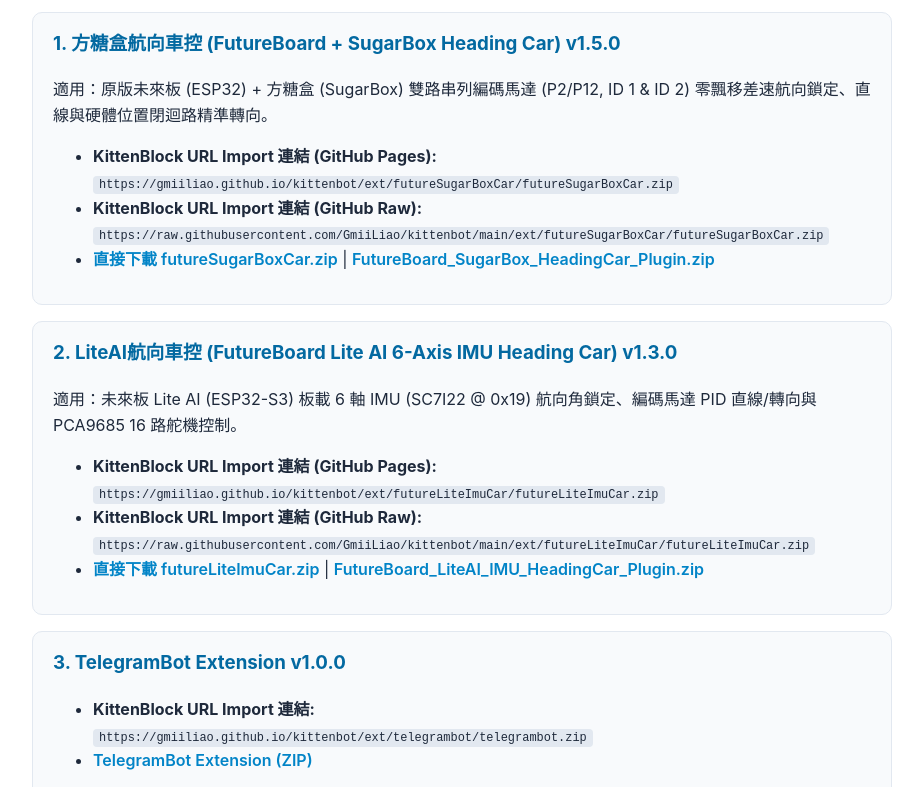
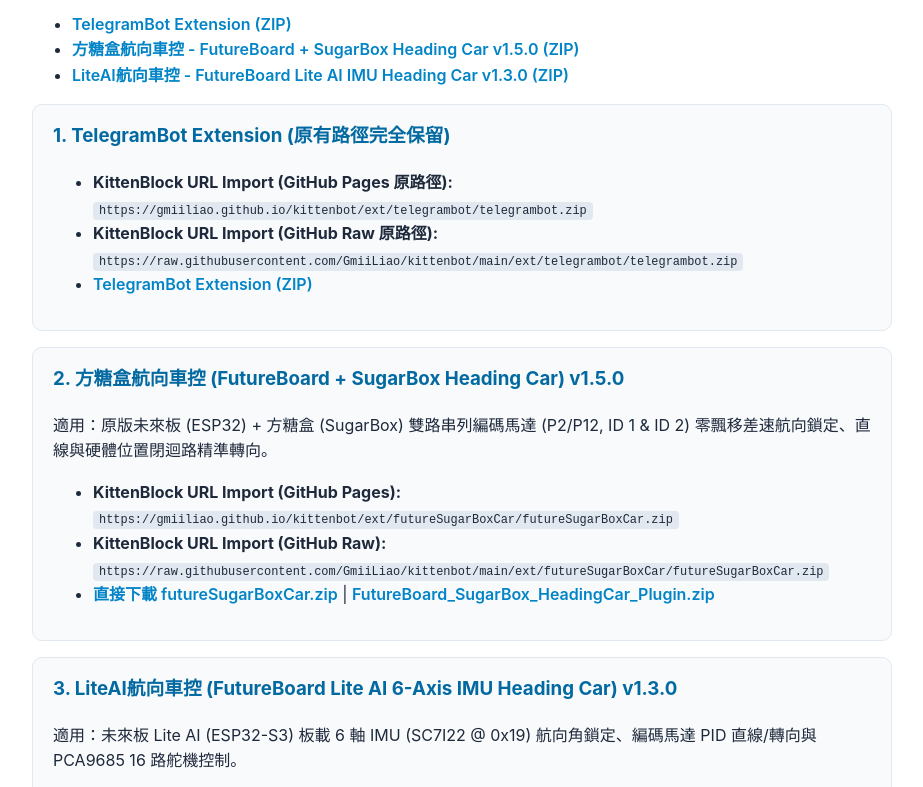
Before and after one commit to GmiiLiao/kittenbot, a plain HTML site: page index.html in a window 1280 px wide. Shown: the part 93-880 px from the top of the page, without its empty margins (178-1101 px from the left). Drawn offline with Linux system fonts and the light colour scheme.

Commit message:
Keep top-level TelegramBot link first and add root telegrambot.zip alias

```diff
--- a/index.html
+++ b/index.html
@@ -14,39 +14,46 @@
   </style>
 </head>
 <body>
-<h1>KittenBot User Extensions (kblock.kittenbot.cc)</h1>
+<h1>KittenBot Extensions</h1>
+<ul>
+  <li><a href="ext/telegrambot/telegrambot.zip">TelegramBot Extension (ZIP)</a></li>
+  <li><a href="ext/futureSugarBoxCar/futureSugarBoxCar.zip">方糖盒航向車控 - FutureBoard + SugarBox Heading Car v1.5.0 (ZIP)</a></li>
+  <li><a href="ext/futureLiteImuCar/futureLiteImuCar.zip">LiteAI航向車控 - FutureBoard Lite AI IMU Heading Car v1.3.0 (ZIP)</a></li>
+</ul>
 
 <div class="card">
-  <h3>1. 方糖盒航向車控 (FutureBoard + SugarBox Heading Car) v1.5.0</h3>
+  <h3>1. TelegramBot Extension (原有路徑完全保留)</h3>
+  <ul>
+    <li><b>KittenBlock URL Import (GitHub Pages 原路徑):</b><br>
+      <code>https://gmiiliao.github.io/kittenbot/ext/telegrambot/telegrambot.zip</code></li>
+    <li><b>KittenBlock URL Import (GitHub Raw 原路徑):</b><br>
+      <code>https://raw.githubusercontent.com/GmiiLiao/kittenbot/main/ext/telegrambot/telegrambot.zip</code></li>
+    <li><a href="ext/telegrambot/telegrambot.zip">TelegramBot Extension (ZIP)</a></li>
+  </ul>
+</div>
+
+<div class="card">
+  <h3>2. 方糖盒航向車控 (FutureBoard + SugarBox Heading Car) v1.5.0</h3>
   <p>適用：原版未來板 (ESP32) + 方糖盒 (SugarBox) 雙路串列編碼馬達 (P2/P12, ID 1 &amp; ID 2) 零飄移差速航向鎖定、直線與硬體位置閉迴路精準轉向。</p>
   <ul>
-    <li><b>KittenBlock URL Import 連結 (GitHub Pages):</b><br>
+    <li><b>KittenBlock URL Import (GitHub Pages):</b><br>
       <code>https://gmiiliao.github.io/kittenbot/ext/futureSugarBoxCar/futureSugarBoxCar.zip</code></li>
-    <li><b>KittenBlock URL Import 連結 (GitHub Raw):</b><br>
+    <li><b>KittenBlock URL Import (GitHub Raw):</b><br>
       <code>https://raw.githubusercontent.com/GmiiLiao/kittenbot/main/ext/futureSugarBoxCar/futureSugarBoxCar.zip</code></li>
     <li><a href="ext/futureSugarBoxCar/futureSugarBoxCar.zip">直接下載 futureSugarBoxCar.zip</a> | <a href="FutureBoard_SugarBox_HeadingCar_Plugin.zip">FutureBoard_SugarBox_HeadingCar_Plugin.zip</a></li>
   </ul>
 </div>
 
 <div class="card">
-  <h3>2. LiteAI航向車控 (FutureBoard Lite AI 6-Axis IMU Heading Car) v1.3.0</h3>
+  <h3>3. LiteAI航向車控 (FutureBoard Lite AI 6-Axis IMU Heading Car) v1.3.0</h3>
   <p>適用：未來板 Lite AI (ESP32-S3) 板載 6 軸 IMU (SC7I22 @ 0x19) 航向角鎖定、編碼馬達 PID 直線/轉向與 PCA9685 16 路舵機控制。</p>
   <ul>
-    <li><b>KittenBlock URL Import 連結 (GitHub Pages):</b><br>
+    <li><b>KittenBlock URL Import (GitHub Pages):</b><br>
       <code>https://gmiiliao.github.io/kittenbot/ext/futureLiteImuCar/futureLiteImuCar.zip</code></li>
-    <li><b>KittenBlock URL Import 連結 (GitHub Raw):</b><br>
+    <li><b>KittenBlock URL Import (GitHub Raw):</b><br>
       <code>https://raw.githubusercontent.com/GmiiLiao/kittenbot/main/ext/futureLiteImuCar/futureLiteImuCar.zip</code></li>
     <li><a href="ext/futureLiteImuCar/futureLiteImuCar.zip">直接下載 futureLiteImuCar.zip</a> | <a href="FutureBoard_LiteAI_IMU_HeadingCar_Plugin.zip">FutureBoard_LiteAI_IMU_HeadingCar_Plugin.zip</a></li>
   </ul>
 </div>
-
-<div class="card">
-  <h3>3. TelegramBot Extension v1.0.0</h3>
-  <ul>
-    <li><b>KittenBlock URL Import 連結:</b><br>
-      <code>https://gmiiliao.github.io/kittenbot/ext/telegrambot/telegrambot.zip</code></li>
-    <li><a href="ext/telegrambot/telegrambot.zip">TelegramBot Extension (ZIP)</a></li>
-  </ul>
-</div>
 </body>
 </html>
```
Also changed, not shown: 1 other file.
